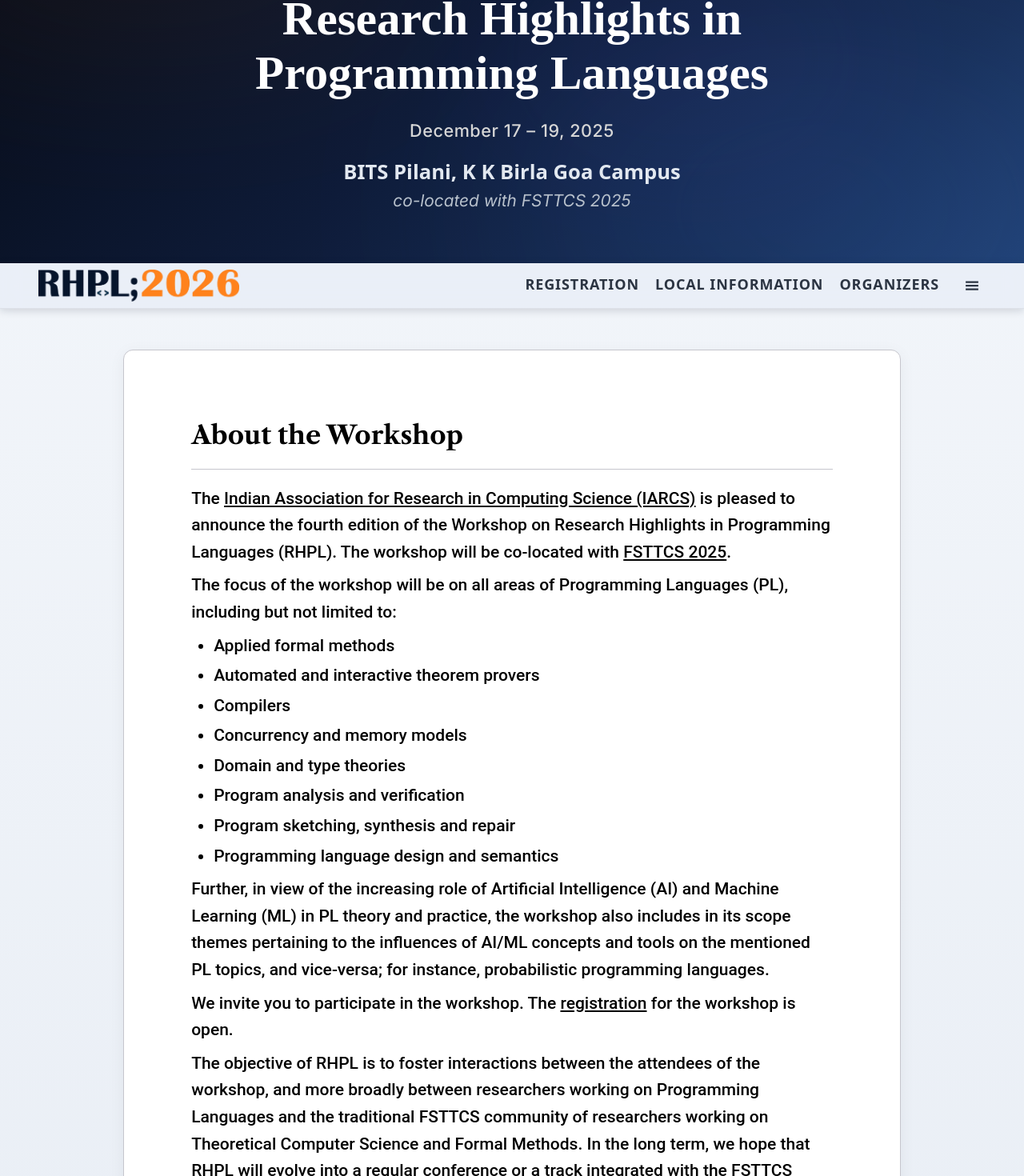
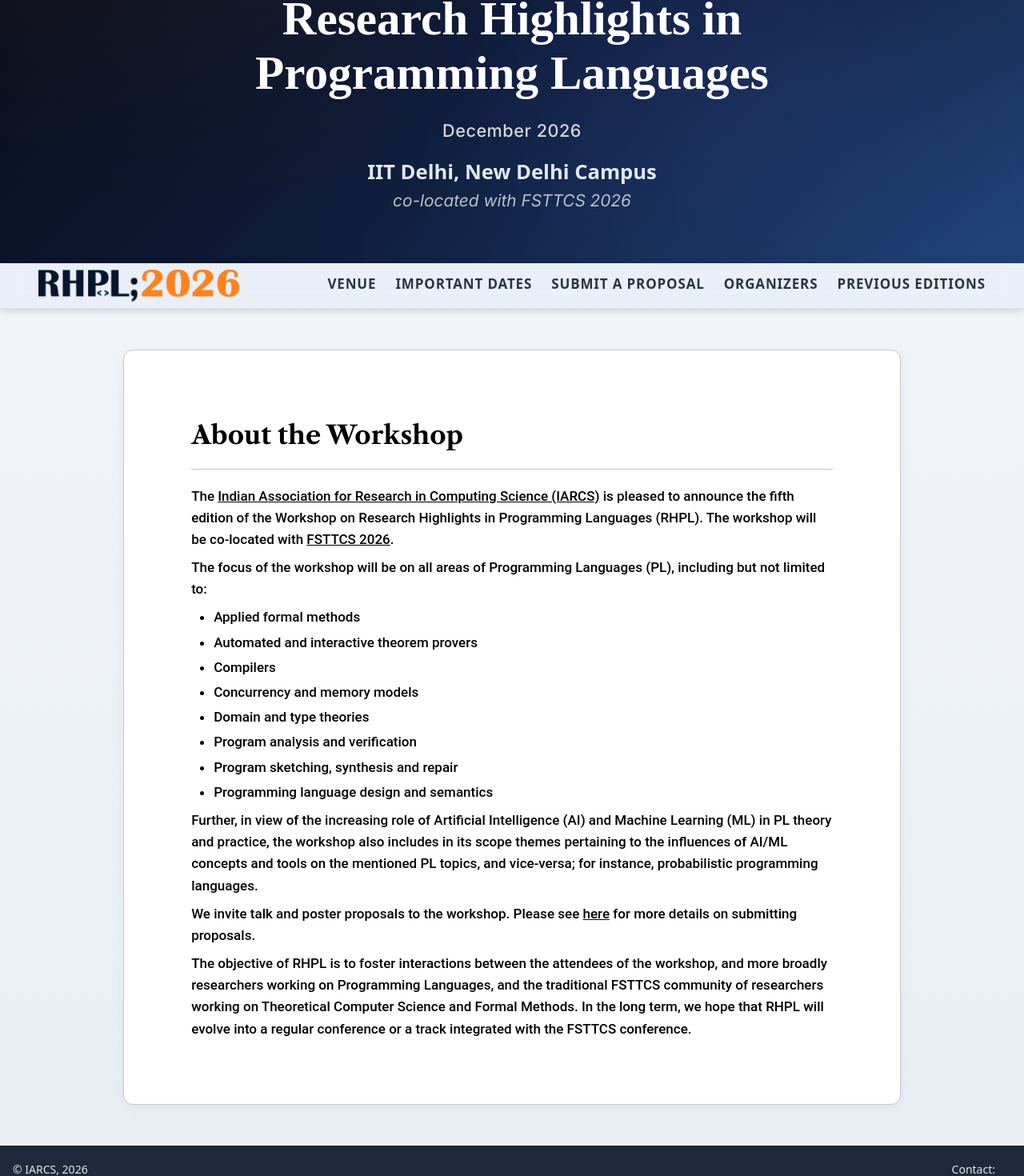
Before and after one commit to RajivDalal/RHPL, a React (Vite) app in the folder rhpl-web/: page / in a window 1280 px wide. Shown: the part 115-1585 px from the top of the page at 80% size. Built offline with nearby package versions, Linux system fonts and the light colour scheme; a web font is replaced by a local one.

Commit message:
Various changes porting from 25 to 26

```diff
--- a/rhpl-web/index.html
+++ b/rhpl-web/index.html
@@ -4,7 +4,7 @@
     <meta charset="UTF-8" />
     <link rel="icon" type="image/svg+xml" href="/vite.svg" />
     <meta name="viewport" content="width=device-width, initial-scale=1.0" />
-    <title>RHPL 2025</title>
+    <title>RHPL 2026</title>
   </head>
   <body>
     <div id="root"></div>
--- a/rhpl-web/src/App.jsx
+++ b/rhpl-web/src/App.jsx
@@ -6,7 +6,7 @@ import Navbar from './components/navbar.jsx';
 import Home from './pages/home.jsx';
 import Venue from './pages/venue.jsx';
 import Local_Information from './pages/local_information.jsx';
-//import Submit_proposal from './pages/submit_proposal.jsx';
+import Submit_proposal from './pages/submit_proposal.jsx';
 import Contact from './pages/contact.jsx';
 import Previous_Editions from './pages/prev_editions.jsx';
 //import Approved_proposals from './pages/approved_proposals.jsx';
@@ -56,8 +56,8 @@ function App() {
         <Route path="/venue" element={<Venue />}/>
         <Route path="/local_information" element={<Local_Information />}/>
         <Route path="/organizers" element={<Organizers />}/>
-        {/* <Route path="/submit_proposal" element={<Submit_proposal />}/>
-        <Route path="/accepted_proposals" element={<Approved_proposals />}/> */}
+        <Route path="/submit_proposal" element={<Submit_proposal />}/>
+        {/* <Route path="/accepted_proposals" element={<Approved_proposals />}/> */}
         <Route path="/contact" element={<Contact />}/>
         <Route path="/previous_editions" element={<Previous_Editions />}/>
         {/* <Route path="/programme" element={<Programme />}/> */}
--- a/rhpl-web/src/components/banner.jsx
+++ b/rhpl-web/src/components/banner.jsx
@@ -57,7 +57,7 @@ md:text-xl
 text-lg
                 font-medium tracking-wide text-[#d6d6d6]
             ">
-                    December 17 – 19, 2025
+                    December 2026
                 </p>
 
                 {/* Venue */}
@@ -68,9 +68,9 @@ text-lg
                 text-xl
                 text-[#e2e8f0] navmenu
             ">
-                    <a href="https://www.bits-pilani.ac.in/goa/"
+                    <a href="https://home.iitd.ac.in/"
                         className="hover:text-white transition-colors duration-200">
-                        BITS Pilani, K K Birla Goa Campus
+                        IIT Delhi, New Delhi Campus
                     </a>
                 </p>
 
@@ -83,9 +83,9 @@ text-lg
                 text-[#b8c1cc] italic navmenu
             ">
                     co-located with{" "}
-                    <a href="https://www.fsttcs.org.in/2025/"
+                    <a href="https://www.fsttcs.org.in/2026/"
                         className="hover:text-white transition-colors duration-200">
-                        FSTTCS 2025
+                        FSTTCS 2026
                     </a>
                 </p>
             </div>
--- a/rhpl-web/src/components/footer.jsx
+++ b/rhpl-web/src/components/footer.jsx
@@ -1,13 +1,13 @@
 const Footer =() =>{
     return (
         <div className="sm:flex justify-between bg-[#1e293b] text-[#e5e5e5] py-5 text-sm">
-            <div className="flex items-center px-4 w-max">&copy; IARCS, 2025</div>
+            <div className="flex items-center px-4 w-max">&copy; IARCS, 2026</div>
             {/* Abhishek sir, Rajiv, Nidhi */}
             <br />
             <div className="px-4 grid grid-flow-col grid-rows-2 auto-cols-[fit-content(10px)]">
                 <div className="row-span-2 flex justify-end pr-5 items-center">Contact:</div>
-                <div className="w-max">abhisekh.sankaran@tcs.com </div>
-                <div className="w-max"> divyesh.unadkat@synopsys.com</div>
+                <div className="w-max"> </div>
+                <div className="w-max"> </div>
             </div>
 
 
--- a/rhpl-web/src/components/navbar.jsx
+++ b/rhpl-web/src/components/navbar.jsx
@@ -24,26 +24,30 @@ const Navbar = () => {
   const handleLinkClick = () => setIsBGClicked(false);
 
   const desktopLinks = [
-    { to: "/registration", label: "Registration" },
-    { to: "/local_information", label: "Local Information" },
+    { to: "/venue", label: "Venue" },
+    { to: "/important_dates", label: "Important Dates" },
+    { to: "/submit_proposal", label: "Submit a Proposal" },
     { to: "/organizers", label: "Organizers" },
+    { to: "/previous_editions", label: "Previous Editions" },
+    // { to: "/registration", label: "Registration" },
+    // { to: "/local_information", label: "Local Information" },
   ];
 
   const desktopDropdown = [
     { to: "/important_dates", label: "Important Dates" },
     { to: "/venue", label: "Venue" },
     { to: "/gallery", label: "Gallery" },
-    { to: "/previous_editions", label: "Previous Editions" },
   ];
 
   const mobileDropdown = [
     { to: "/venue", label: "Venue" },
-    { to: "/local_information", label: "Local Information" },
+    // { to: "/local_information", label: "Local Information" },
     { to: "/important_dates", label: "Important Dates" },
+    { to: "/submit_proposal", label: "Submit a Proposal"},
     { to: "/organizers", label: "Organizers" },
-    { to: "/gallery", label: "Gallery" },
+    // { to: "/gallery", label: "Gallery" },
     { to: "/previous_editions", label: "Previous Editions" },
-    { to: "/registration", label: "Registration" },
+    // { to: "/registration", label: "Registration" },
   ];
 
   return (
@@ -66,7 +70,7 @@ border-[#d6dbe3]/70 py-2 shadow-[0_2px_10px_rgba(15,23,42,0.16)] border-b z-40">
         <div className="flex justify-center items-center space-x-6 text-center">
 
           {/* Desktop nav links */}
-          <div className='hidden lg:flex space-x-5 items-center'>
+          <div className='hidden lg:flex space-x-6 items-center'>
             {desktopLinks.map(({ to, label }) => (
               <NavLink key={to} to={to} onClick={handleLinkClick}
                 className={({ isActive }) => `nav-link-rhpl text-[18px]${isActive ? " active" : ""}`}>
@@ -76,18 +80,18 @@ border-[#d6dbe3]/70 py-2 shadow-[0_2px_10px_rgba(15,23,42,0.16)] border-b z-40">
           </div>
 
           {/* Hamburger + dropdowns */}
-          <div className='relative inline-block'>
+          <div className='relative inline-block lg:hidden'>
             <button onClick={handleBGClick}
               className={`border-none flex items-center justify-center p-2 rounded-lg transition-all duration-200 text-[#2b3442] hover:text-[#b43d00] hover:bg-[#ff8c00]/10 border ${isBGClicked ? "bg-[#ff8c00]/10 border-[#ff8c00]/30 text-[#cc5500]" : "bg-transparent border-transparent"}`}>
               {isBGClicked ? <IoClose className="text-xl" /> : <GiHamburgerMenu className="text-lg" />}
             </button>
 
-            {/* Desktop dropdown */}
+            {/* Desktop dropdown
             <ul className={`hidden lg:block absolute right-0 top-full mt-3 bg-white/95 backdrop-blur-md border border-black/5 rounded-xl shadow-[0_10px_30px_rgba(0,0,0,0.08)] min-w-[200px] p-1.5 transition ease-in-out duration-200 ${isBGClicked ? "opacity-100 translate-y-0" : "opacity-0 -translate-y-2 pointer-events-none"}`}>
               {desktopDropdown.map(({ to, label }) => (
                 <DropdownItem key={to} to={to} label={label} onClick={handleLinkClick} />
               ))}
-            </ul>
+            </ul> */}
 
             {/* Mobile dropdown */}
             <ul className={`block lg:hidden w-[calc(100vw-32px)] fixed right-4 top-[72px] bg-white/95 backdrop-blur-md border border-black/5 rounded-xl shadow-[0_10px_30px_rgba(0,0,0,0.1)] p-1.5 transition ease-in-out duration-200 ${isBGClicked ? "opacity-100 translate-y-0" : "opacity-0 -translate-y-2 pointer-events-none"}`}>
--- a/rhpl-web/src/index.css
+++ b/rhpl-web/src/index.css
@@ -88,7 +88,7 @@ p.contain {
   font-weight: 500;
   font-style: normal;
   font-variation-settings: "wdth" 100;
-  font-size: 18px;
+  font-size: 15px;
   line-height: 1.6;
 }
 
@@ -121,7 +121,7 @@ p.contain {
 .nav-link-rhpl {
   position: relative;
   padding-bottom: 4px;
-  font-size: 18px;
+  font-size: 17px;
   font-weight: 600;
   letter-spacing: 0.05em;
   text-transform: uppercase;
@@ -169,7 +169,7 @@ body, html {
 
 /* 2. White Card Content Panels (replicating Organizers box) */
 .content {
-  font-size: 21px !important;
+  font-size: 17px !important;
   background-color: #ffffff !important;
   border: 1px solid #c6c6cd !important;
   border-radius: 12px !important;
@@ -219,13 +219,13 @@ body, html {
 /* Big round bullet style replacing the default orange squares */
 .max-w-\[820px\] .group>span.shrink-0 {
   display: inline-block !important;
-  width: 12px !important;
-  height: 12px !important;
-  background-color: #ff8c00 !important;
+  width: 9px !important;
+  height: 9px !important;
+  background-color: #06152c !important;
   border-radius: 50% !important;
   color: transparent !important;
   overflow: hidden !important;
-  margin-right: 8px !important;
+  margin-right: 6px !important;
   margin-top: 13px !important;
 }
 
@@ -239,15 +239,15 @@ body, html {
 
 /* Person's name (slightly bigger: 22px) */
 .max-w-\[820px\] .group a>span:first-child {
-  color: #cc5500 !important;
-  font-size: 22px !important;
+  color: #06152c !important;
+  font-size: 20px !important;
   font-weight: 500 !important;
-  text-decoration-color: #cc5500 !important;
+  text-decoration-color: #cc550088 !important;
 }
 
 /* Institution name (title beneath name, slightly bigger: 15px) */
 .max-w-\[820px\] .group a>span:nth-child(2) {
-  font-size: 15px !important;
+  font-size: 17px !important;
   color: #666 !important;
   text-decoration: none !important;
 }
--- a/rhpl-web/src/pages/home.jsx
+++ b/rhpl-web/src/pages/home.jsx
@@ -11,7 +11,7 @@ const Home = () => {
 
       <hr className="border-black pb-4"/>
 
-        <div className="paraLink">The <a className="underline" href="https://www.iarcs.org.in/">Indian Association for Research in Computing Science (IARCS)</a> is pleased to announce the fourth edition of the Workshop on Research Highlights in Programming Languages (RHPL). The workshop will be co-located with <a href="https://www.fsttcs.org.in/2025/"><span className="underline">FSTTCS 2025</span>.</a></div>
+        <div className="paraLink">The <a className="underline" href="https://www.iarcs.org.in/">Indian Association for Research in Computing Science (IARCS)</a> is pleased to announce the fifth edition of the Workshop on Research Highlights in Programming Languages (RHPL). The workshop will be co-located with <a href="https://www.fsttcs.org.in/2026/"><span className="underline">FSTTCS 2026</span>.</a></div>
 
         <div>The focus of the workshop will be on all areas of Programming Languages (PL), including but not limited to:
         </div>
@@ -47,6 +47,9 @@ const Home = () => {
           <li>
             Programming language education
           </li>
+          <li>
+            Auto-active verification, quantum programming languages and verification, LLM assisted verification, Correctness of LLM generated code, LLMs for formal specification generation, invariants and annotation
+          </li>
            <li>
             Probabilistic reasoning<br/>
           </li> */}
@@ -55,11 +58,11 @@ const Home = () => {
         <div>Further, in view of the increasing role of Artificial Intelligence (AI) and Machine Learning (ML) in PL theory and practice, the workshop also includes in its scope themes pertaining to the influences of AI/ML concepts and tools on the mentioned PL topics, and vice-versa; for instance, probabilistic programming languages. </div>
 
 
-      <div className="paraLink">We invite you to participate in the workshop. The <Link to="/registration" className="underline hover:text-[#14248a]">registration</Link> for the workshop is open.</div>
+      {/* <div className="paraLink">We invite you to participate in the workshop. The <Link to="/registration" className="underline hover:text-[#14248a]">registration</Link> for the workshop is open.</div> */}
 
-        {/* <div className="paraLink">We invite talk and poster proposals to the workshop. Please see <a href="/submit_proposal" className="underline">here</a> for more details on submitting proposals.</div> */}
+        <div className="paraLink">We invite talk and poster proposals to the workshop. Please see <Link to="/submit_proposal" className="underline hover:#14248a">here</Link> for more details on submitting proposals.</div>
 
-        <div>The objective of RHPL is to foster interactions between the attendees of the workshop, and more broadly between researchers working on Programming Languages and the traditional FSTTCS community of researchers working on Theoretical Computer Science and Formal Methods. In the long term, we hope that RHPL will evolve into a regular conference or a track integrated with the FSTTCS conference.</div>
+        <div>The objective of RHPL is to foster interactions between the attendees of the workshop, and more broadly researchers working on Programming Languages, and the traditional FSTTCS community of researchers working on Theoretical Computer Science and Formal Methods. In the long term, we hope that RHPL will evolve into a regular conference or a track integrated with the FSTTCS conference.</div>
       </p>
     </div>
   )
--- a/rhpl-web/src/pages/imp_dates.jsx
+++ b/rhpl-web/src/pages/imp_dates.jsx
@@ -8,19 +8,19 @@ const Important_dates = () => {
         <div className="paraLink">All dates below are in <a classname="underline" href="https://en.wikipedia.org/wiki/Indian_Standard_Time">Indian Standard Time (IST)</a>.</div>
         <ul className="list-disc space-y-1 ml-8">
           <li>
-            Submission portal opens: July 28, 2025
+            Submission portal opens: Sometime in June, 2026
           </li>
           <li>
-            Submission deadline: <strike className="text-gray-500">September 18, 2025</strike> October 3, 2025
+            Submission deadline: TBA
           </li>
           <li>
-            Notification: <strike className="text-gray-500">September 25, 2025</strike> October 10, 2025
+            Notification: TBA
           </li>
+          {/* <li>
+            Early registration deadline: November 30, 2025
+          </li> */}
           <li>
-            Early registration deadline: November 30, 2025
-          </li>
-          <li>
-            RHPL@FSTTCS: December 17 - 19, 2025
+            RHPL@FSTTCS: December 2026
           </li>
         </ul>
 
--- a/rhpl-web/src/pages/prev_editions.jsx
+++ b/rhpl-web/src/pages/prev_editions.jsx
@@ -6,6 +6,9 @@ const Previous_editions = () => {
         <h1 className="text-[27px] font-bold">Previous Editions</h1>
         <hr className="border-black pb-6" />
         <ul className="list-disc space-y-1 ml-8">
+          <li>
+            <a href="https://fmindia.cmi.ac.in/rhpl2025/" className="underline">RHPL 2025</a> (Fourth edition)
+          </li>
           <li>
             <a href="https://fmindia.cmi.ac.in/rhpl2024/" className="underline">RHPL 2024</a> (Third edition)
           </li>
--- a/rhpl-web/src/pages/submit_proposal.jsx
+++ b/rhpl-web/src/pages/submit_proposal.jsx
@@ -5,7 +5,7 @@ const Submit_proposal = () => {
     <div className="content">
       <p className="contain py-10 space-y-2">
 
-       <h1 className="text-[27px] font-bold">Submit a proposal</h1>
+       <h1 className="text-[27px] font-bold">Submit a Proposal</h1>
 
        <hr className="border-black pb-4"/>
 
--- a/rhpl-web/src/pages/venue.jsx
+++ b/rhpl-web/src/pages/venue.jsx
@@ -7,7 +7,7 @@ const Venue = () => {
         <h1 className="text-[27px] font-bold">Venue</h1>
         <hr className="border-black pb-4"/>
 
-        The workshop will be held at <a className="underline" href="https://www.bits-pilani.ac.in/goa/" >BITS Pilani, K K Birla Goa Campus</a>.
+        The workshop will be held at <a className="underline" href="https://home.iitd.ac.in/" >IIT Delhi, New Delhi Campus</a>.
       </p>
     </div>
   )
```
Also changed, not shown: rhpl-web/src/pages/organizers.jsx (+3 -4 lines), 1 other file (tests, documents, lock files or other folders).
